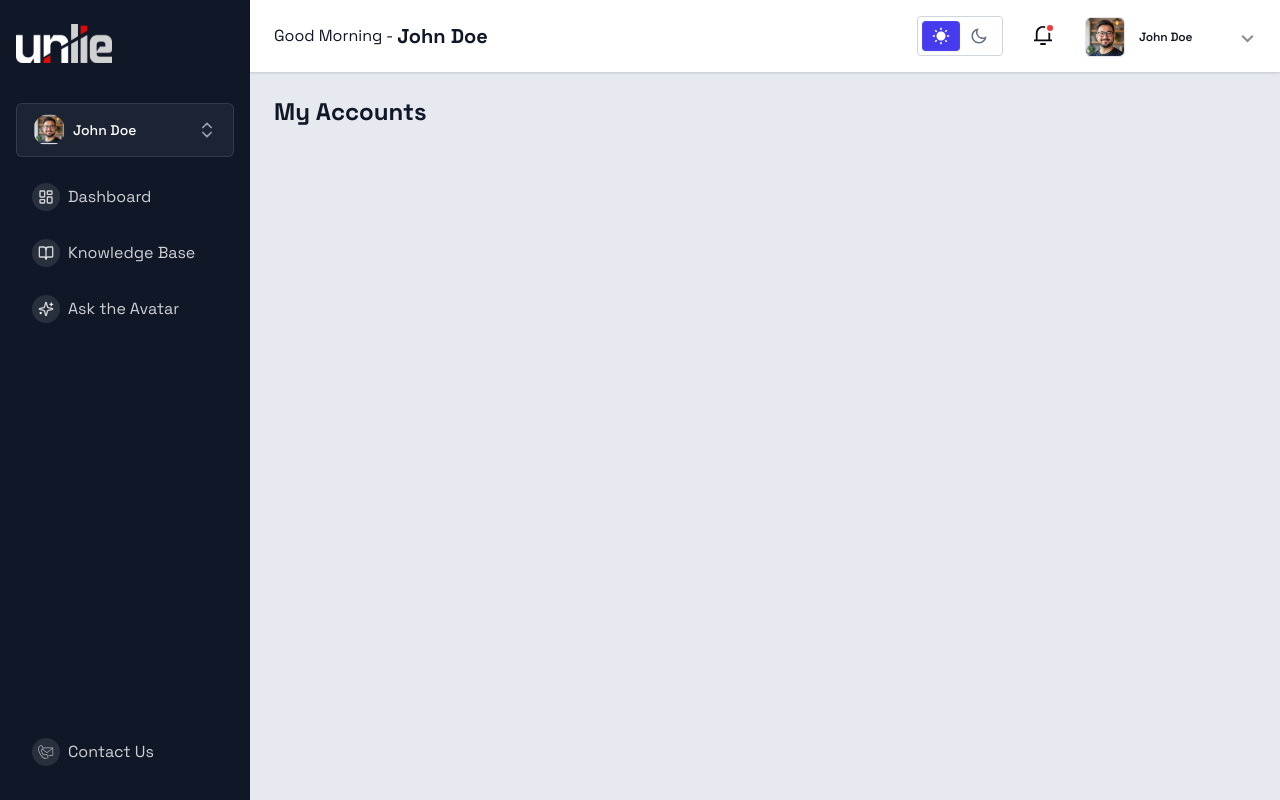
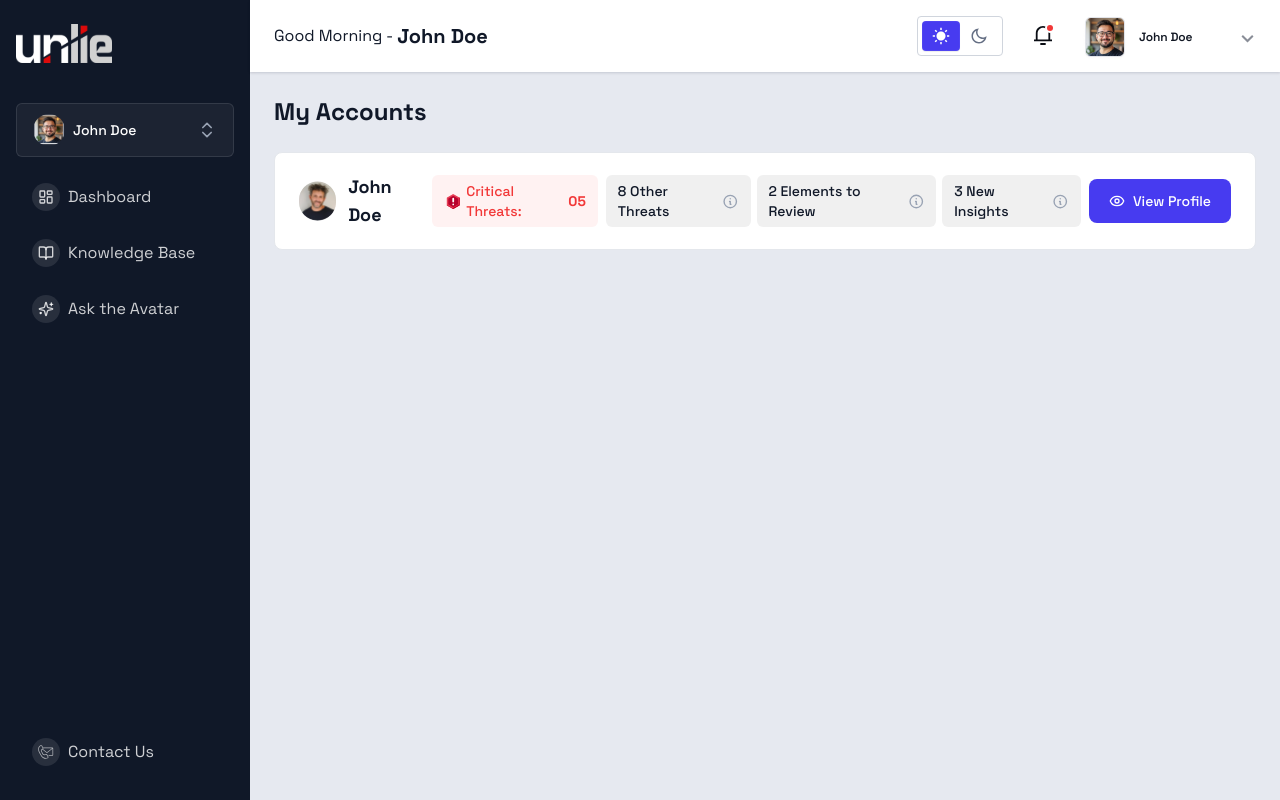
Before and after one commit to nur-it/react-un-lion-dashboard, a React (Vite) app: page /my-accounts in a window 1280 px wide. Built offline with nearby package versions, Linux system fonts and the light colour scheme.

Commit message:
Enhance My Account page with ProfileLists component and add InfoIcon for threat insights

```diff
--- a/src/app/my-account.jsx
+++ b/src/app/my-account.jsx
@@ -1,10 +1,12 @@
+import ProfileLists from "@/components/screen/Accounts/profile-lists";
+
 const MyAccountPage = () => {
   return (
     <>
       <h2 className="text-[24px] font-bold text-secondary_main dark:text-white sm:text-2xl">
         My Accounts
       </h2>
-
+      <ProfileLists />
     </>
   );
 };
--- a/src/components/screen/Accounts/profile-lists.jsx
+++ b/src/components/screen/Accounts/profile-lists.jsx
@@ -1,9 +1,13 @@
-import { WarnRedIcon } from "@/components/ui/svgs";
+import { Button } from "@/components/ui/button";
+import { InfoIcon, WarnRedIcon } from "@/components/ui/svgs";
+import { Eye } from "lucide-react";
+import { useNavigate } from "react-router";
 
 const ProfileLists = () => {
+  const navigate = useNavigate();
   return (
-    <div className="space-y-4">
-      <div className="flex items-center gap-2 rounded-lg border border-gray200 bg-white px-6 py-5">
+    <div className="space-y-4 pt-6">
+      <div className="flex items-center justify-between gap-2 rounded-lg border border-gray200 bg-white px-6 py-5">
         <div className="flex items-center gap-3">
           <div className="h-10 w-10 rounded-full bg-white_opacity10">
             <img
@@ -15,11 +19,31 @@ const ProfileLists = () => {
           <h3 className="text-lg font-bold text-secondary_main">John Doe</h3>
         </div>
         {/*  */}
-        <div className="flex items-center gap-1 text-sm font-medium text-error">
+        <div className="bg flex items-center gap-1 rounded-md bg-error_opacity10 px-3 py-1.5 text-sm font-medium text-error">
           <WarnRedIcon />
           <span>Critical Threats:</span>
           <b>05</b>
         </div>
+        {/* threats, review, insights  */}
+        <div className="flex items-center gap-1.5">
+          <div className="flex items-center gap-2 rounded-md bg-black/[0.06] px-3 py-1.5 text-sm font-medium text-secondary_main">
+            <span>8 Other Threats</span>
+            <InfoIcon className="text-[#98A2B3]" />
+          </div>
+          <div className="flex items-center gap-2 rounded-md bg-black/[0.06] px-3 py-1.5 text-sm font-medium text-secondary_main">
+            <span>2 Elements to Review</span>
+            <InfoIcon className="text-[#98A2B3]" />
+          </div>{" "}
+          <div className="flex items-center gap-2 rounded-md bg-black/[0.06] px-3 py-1.5 text-sm font-medium text-secondary_main">
+            <span>3 New Insights</span>
+            <InfoIcon className="text-[#98A2B3]" />
+          </div>
+        </div>
+        {/* view profile */}
+        <Button onClick={() => navigate("/")}>
+          <Eye />
+          <span>View Profile</span>
+        </Button>
       </div>
     </div>
   );
--- a/src/components/ui/svgs.jsx
+++ b/src/components/ui/svgs.jsx
@@ -450,3 +450,25 @@ export const WarnRedIcon = () => {
     </svg>
   );
 };
+
+export const InfoIcon = ({ className, ...props }) => {
+  return (
+    <svg
+      xmlns="http://www.w3.org/2000/svg"
+      width={18}
+      height={19}
+      viewBox="0 0 18 19"
+      fill="none"
+      className={className}
+      {...props}
+    >
+      <path
+        d="M9.75 12.5H9V9.5H8.25M9 6.5H9.0075M15.75 9.5C15.75 13.2279 12.7279 16.25 9 16.25C5.27208 16.25 2.25 13.2279 2.25 9.5C2.25 5.77208 5.27208 2.75 9 2.75C12.7279 2.75 15.75 5.77208 15.75 9.5Z"
+        stroke="currentColor"
+        strokeWidth="1.5"
+        strokeLinecap="round"
+        strokeLinejoin="round"
+      />
+    </svg>
+  );
+};
--- a/tailwind.config.js
+++ b/tailwind.config.js
@@ -31,6 +31,7 @@ export default {
         white_opacity05: "rgba(255, 255, 255, 0.05)",
         white_opacity10: "rgba(255, 255, 255, 0.10)",
         dark_header: "rgba(243, 244, 246, 0.10)",
+        error_opacity10: "rgba(255, 131, 131, 0.10)",
         text_secondary: "#4A5773",
         gray50: "#F9FAFB",
         gray200: "#E4E7EC",
```
